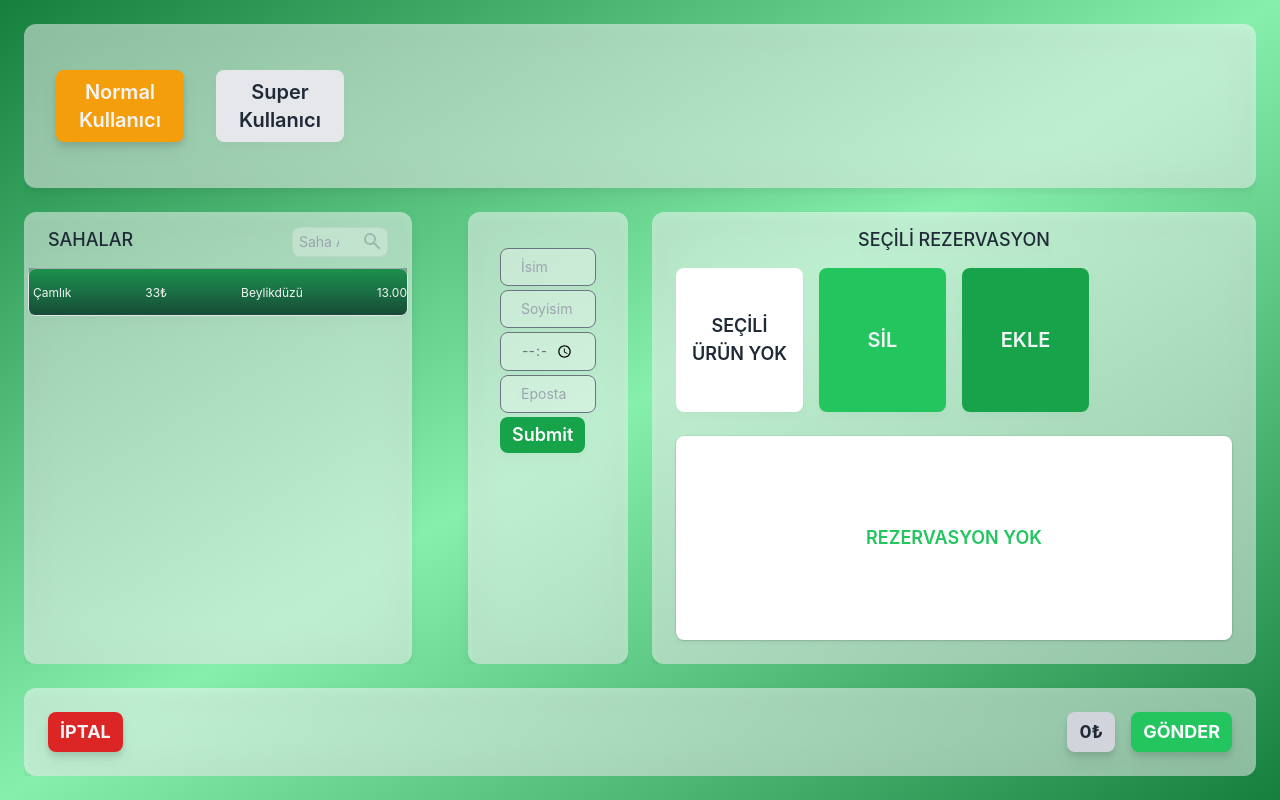
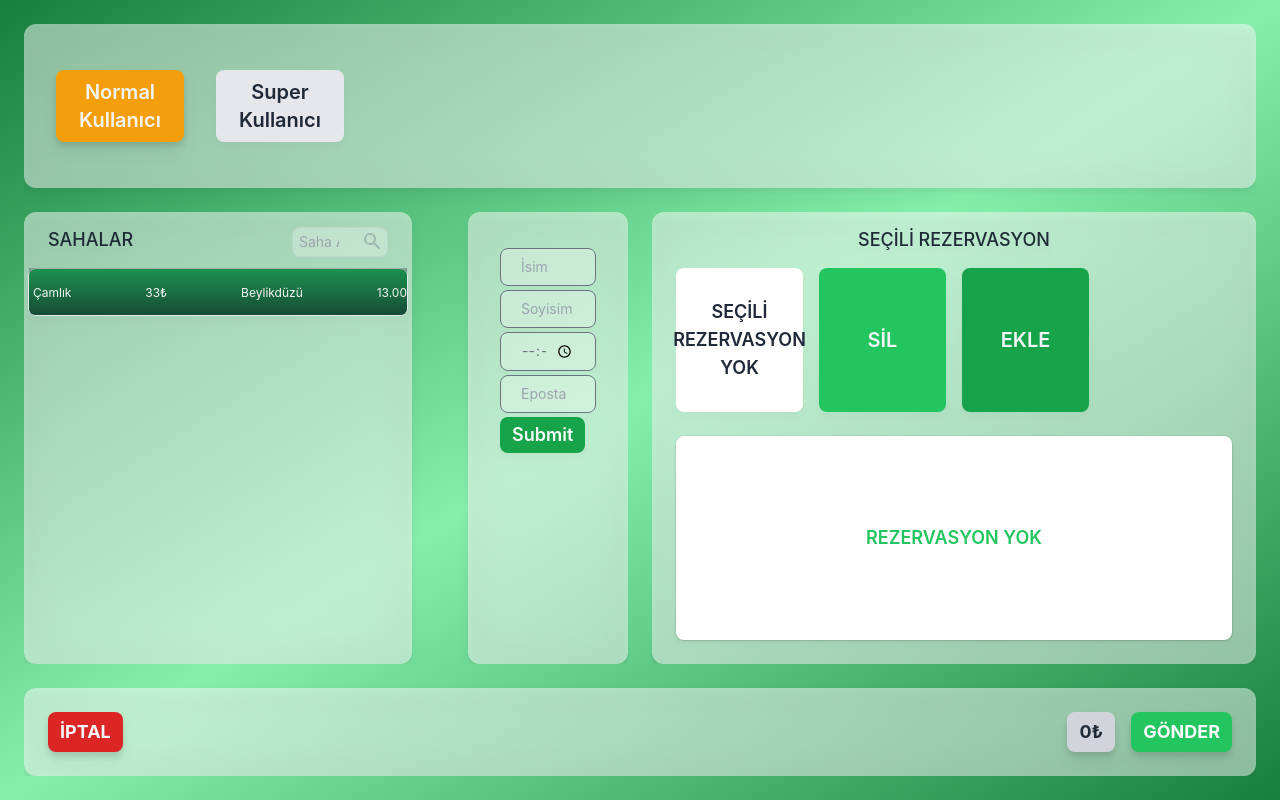
Before and after one commit to gurbuzelald/HaliSaha, a React (Create React App) app: page / in a window 1280 px wide. Built offline with nearby package versions, Linux system fonts and the light colour scheme.

Commit message:
Update SelectedItem.js

```diff
--- a/src/components/SelectedItem.js
+++ b/src/components/SelectedItem.js
@@ -43,18 +43,17 @@ const SelectedItem = (props) => {
         ]);
       }
       props.setSelected(null);
-      // props.setQuantity(0);
       dispatch({
         type: "SUCCESS",
-        title: "Ürün sepete eklendi",
-        message: "Seçili ürün sepetinize eklendi",
+        title: "Rezervasyon sepete eklendi",
+        message: "Seçili rezervasyon sepetinize eklendi",
         duration: 4,
       });
     } else {
       dispatch({
         type: "ERROR",
         title: "Sepetiniz boş",
-        message: "Lütfen önce sepetinize ürün ekleyin",
+        message: "Lütfen önce sepetinize rezervasyon ekleyin",
         duration: 4,
       });
     }
@@ -75,7 +74,6 @@ const SelectedItem = (props) => {
         });
         props.setItemsAddedToCart(updatedCart);
         props.setSelected(null);
-        // props.setQuantity(0);
       } else {
         dispatch({
           type: "ERROR",
@@ -130,7 +128,7 @@ const SelectedItem = (props) => {
                   </div>
                 ) : (
                   <div className="flex h-16 w-full items-center justify-center space-x-1 text-xs lg:text-lg font-semibold text-gray-800">
-                    <span>SEÇİLİ ÜRÜN YOK</span>
+                    <span>SEÇİLİ REZERVASYON YOK</span>
                   </div>
                 )}
               </div>
@@ -148,7 +146,7 @@ const SelectedItem = (props) => {
                   </div>
                 ) : (
                   <div className="flex flex-col h-full w-full items-center justify-center p-2 space-y-1.5 rounded-lg text-sm lg:text-lg font-semibold text-gray-800 bg-white">
-                    <span className="text-center">SEÇİLİ ÜRÜN YOK</span>
+                    <span className="text-center">SEÇİLİ REZERVASYON YOK</span>
                   </div>
                 )}
               </div>
```
